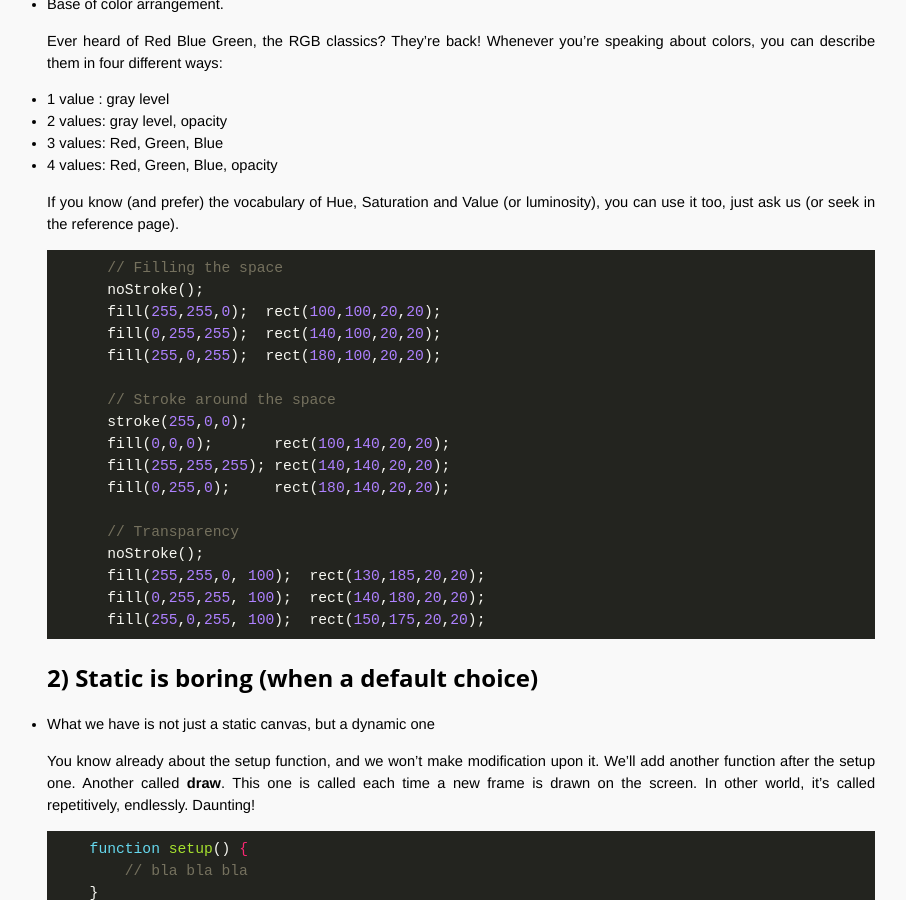
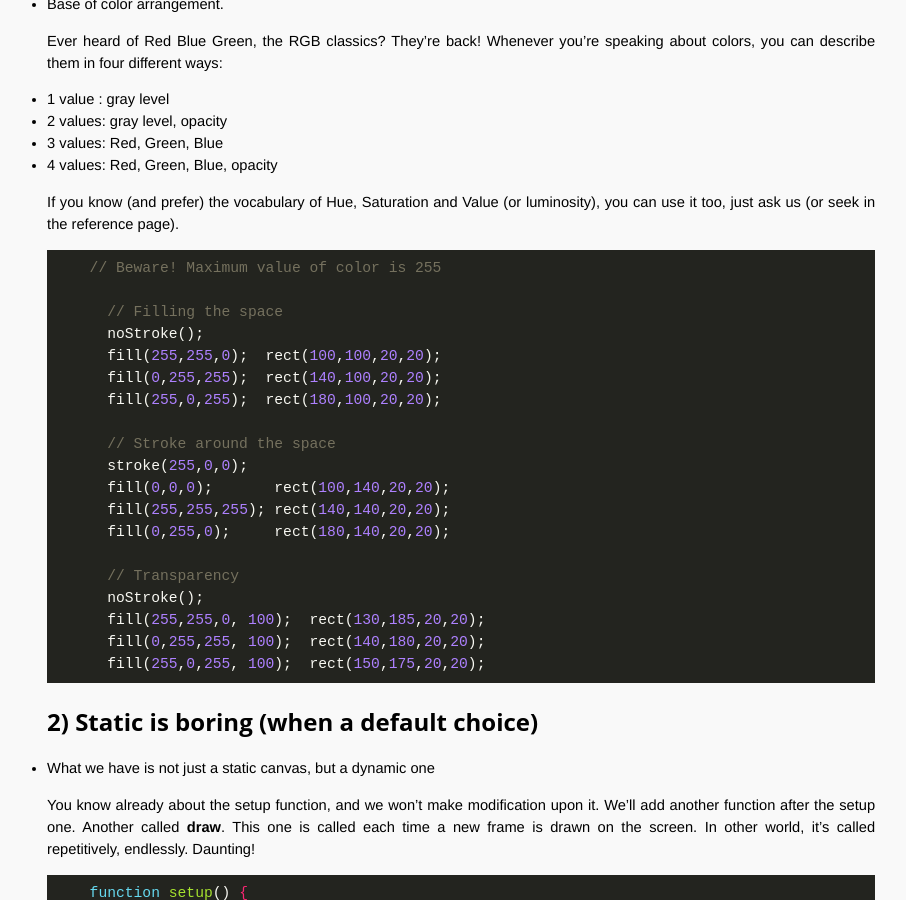
Before and after one commit to FoodAndCode/workshop, a Jekyll site: the page built from log1_Pink_is_tasty.markdown, in a window 1280 px wide and 900 px high, scrolled down 1834 px. Shown: the whole window, without its empty margins (309-1215 px from the left). Built offline with Jekyll 4.4.1, drawn with Linux system fonts in a browser that asks for light colours.

Commit message:
Update log1_Pink_is_tasty.markdown

````diff
--- a/log1_Pink_is_tasty.markdown
+++ b/log1_Pink_is_tasty.markdown
@@ -83,6 +83,8 @@ Ever heard of Red Blue Green, the RGB classics? They're back! Whenever you're sp
 If you know (and prefer) the vocabulary of Hue, Saturation and Value (or luminosity), you can use it too, just ask us (or seek in the reference page).
 
 ```javascript
+    // Beware! Maximum value of color is 255
+
       // Filling the space
       noStroke();
       fill(255,255,0);  rect(100,100,20,20);
````
